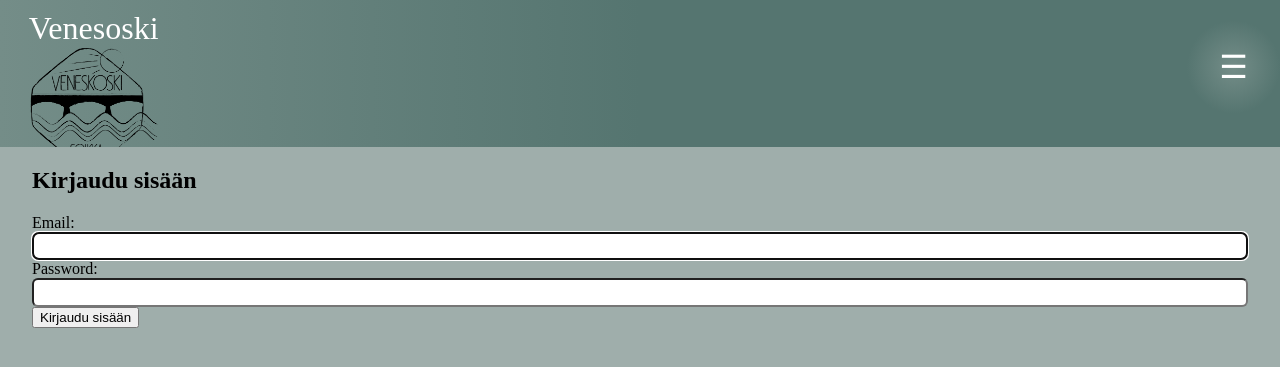
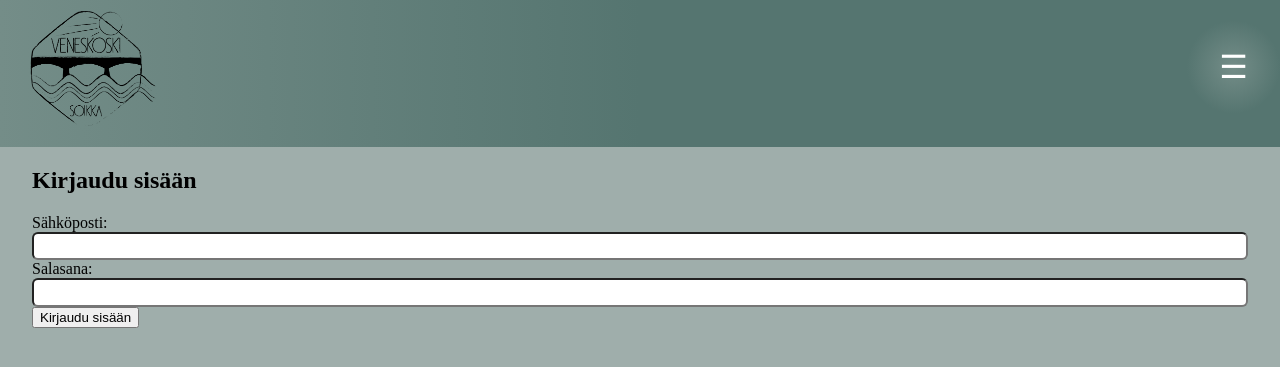
Before and after one commit to thuemaa/Veneskoski, a Django app: page /kylalaisille/ in a window 1280 px wide. Shown: the top 367 px of the page. Run offline with Django 3.2, Linux system fonts and the light colour scheme; some libraries are stand-ins or nearby versions.

Commit message:
Log in form
fix'd log in form valid fields

```diff
--- a/customauth/forms.py
+++ b/customauth/forms.py
@@ -22,7 +22,7 @@ class CreateUserForm(forms.ModelForm):
             'username': 'Käyttäjätunnus',
             'first_name': 'Etunimi',
             'last_name': 'Sukunimi',
-            'email': 'Sähköposti',
+            'email': 'Sähkööposti',
         }
 
         help_texts = {
@@ -68,15 +68,23 @@ class CreateUserForm(forms.ModelForm):
         return user
 
 
-class LogInForm(forms.ModelForm):
+class LogInForm(forms.Form):
 
     password_errors = {
         'invalid': 'Salasana ei kelpaa',
-        'required': 'Väärä salasana',
+        'required': 'Syötä salasana',
     }
 
+    email_errors = {
+        'invalid': 'Sähköpostiosoite ei ole kelvollinen',
+        'required': 'Anna säpöosote'
+    }
+
+    email = forms.EmailField(label='Sähköposti', error_messages=email_errors)
     password = forms.CharField(label='Salasana', error_messages=password_errors, widget=forms.PasswordInput)
 
+
+    '''
     class Meta:
         model = MyUser
         fields = ('email',)
@@ -93,6 +101,7 @@ class LogInForm(forms.ModelForm):
             },
             'password': {
                 'invalid': 'Nimi ei kelpaa',
-                'required': 'Syötä etunimi',
+                'required': 'Syötä salasana',
             },
         }
+    '''
--- a/customauth/urls.py
+++ b/customauth/urls.py
@@ -4,8 +4,11 @@ from django.contrib.auth import views as auth_views
 from .forms import LogInForm
 
 urlpatterns = [
-    path('', auth_views.LoginView.as_view(template_name='log_in.html'), name='log_in'),
-    path('logout/',auth_views.LogoutView.as_view(), name='log_out'),
+    path('', account_views.log_in, name='log_in'),
+    path('logout/', auth_views.LogoutView.as_view(), name='log_out'),
     path('signup/', account_views.sign_up, name='sign_up'),
     path('logout/', auth_views.logout, name='log_out'),
 ]
+
+
+# path('', auth_views.LoginView.as_view(template_name='log_in.html'), name='log_in')
--- a/customauth/views.py
+++ b/customauth/views.py
@@ -2,6 +2,32 @@ from django.shortcuts import render, redirect
 from django.http import HttpResponse
 from .forms import CreateUserForm, LogInForm
 from django.contrib.auth import authenticate, login
+
+
+# function for logging in
+def log_in(request):
+
+    if request.method == 'POST':
+        form = LogInForm(request.POST)
+        email = request.POST.get('email')
+        pw = request.POST.get('password')
+        user = authenticate(username=email, password=pw)
+
+        if user is not None:
+
+            login(request, user)
+            return redirect("home")
+
+        elif form.is_valid():
+            form.add_error(None, "Sähköposti ja salasana ei täsmää!")
+
+        else:
+            form.add_error(None, "Sähköposti- ja salasankenttä on täytettävä")
+
+    else:
+        form = LogInForm()
+
+    return render(request, 'log_in.html', {'form': form,})
 
 
 # account creation
--- a/static/css/_form.scss
+++ b/static/css/_form.scss
@@ -1,6 +1,6 @@
 $valid_color: #458044;
 $invalid_color: #ff696d;
-$helptext_color: #748050;
+$helptext_color: #803526;
 
 .field_div {
   display: flex;
@@ -31,6 +31,10 @@ $helptext_color: #748050;
 
 .errorlist {
   list-style-type: None;
-  font-size: 12px;
+  font-size: 15px;
   color: $helptext_color;
 }
+
+.form_button {
+
+}
--- a/static/css/style.css
+++ b/static/css/style.css
@@ -69,7 +69,7 @@ nav a {
 
 .help_text {
   font-size: 12px;
-  color: #748050; }
+  color: #803526; }
 
 .form_field {
   height: 1.4rem; }
@@ -82,8 +82,8 @@ nav a {
 
 .errorlist {
   list-style-type: None;
-  font-size: 12px;
-  color: #748050; }
+  font-size: 15px;
+  color: #803526; }
 
 body {
   background-color: #9FAEAB; }
--- a/templates/base.html
+++ b/templates/base.html
@@ -12,7 +12,7 @@
 <body>
     <!-- Navigation bar--->
     <nav class="navbar">
-        <div class="logo_container"><a href="{% url "home" %}">Venesoski<img src="{% static 'logo.png' %}" alt="logo"></a></div>
+        <div class="logo_container"><a href="{% url "home" %}"><img src="{% static 'logo.png' %}" alt="logo"></a></div>
         <div class="nav_button_div">
             <a href="#" id="navbutton">☰</a>
         </div>
--- a/templates/includes/form.html
+++ b/templates/includes/form.html
@@ -1,10 +1,6 @@
 {% load widget_tweaks %}
 
 <div class="field_div">
-
-    {% if form.non_field_errors %}
-        <h3>Käyttäjää ei löydy. Tarkista sähköposti ja salasana</h3>
-    {% endif %}
 
     {% for field in form %}
         {{ field.label_tag }}
@@ -12,6 +8,9 @@
             {% if field.errors %}
               {% render_field field class="invalid_field" %}
               {{ field.errors }}
+            {% elif forloop.last and form.non_field_errors %}
+                {% render_field field class="invalid_field" %}
+                {{ field.errors }}
             {% else %}
                 {% render_field field class="valid_field" %}
             {% endif %}
--- a/templates/log_in.html
+++ b/templates/log_in.html
@@ -1,11 +1,16 @@
 {% extends 'base.html' %}
-
+{% load widget_tweaks %}
 {% block content %}
 
     {%  if not user.is_authenticated %}
     <h2>Kirjaudu sisään</h2>
     <form method="POST" novalidate>
         {% csrf_token %}
+    <div class="field_div">
+        {% if form.non_field_errors %}
+            <h3>{{ form.non_field_errors }}</h3>
+        {% endif %}
+    </div>
         {% include 'includes/form.html' %}
         <button type="submit">Kirjaudu sisään</button>
     </form>
```
